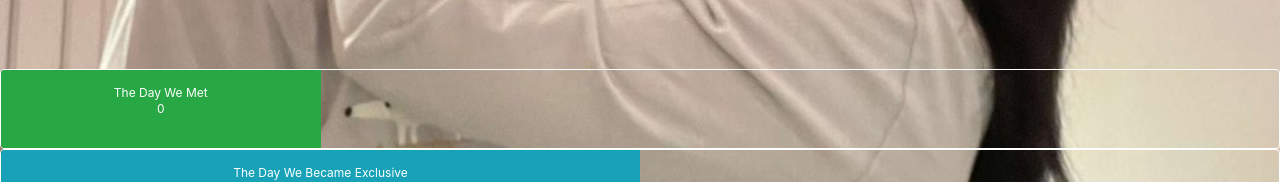
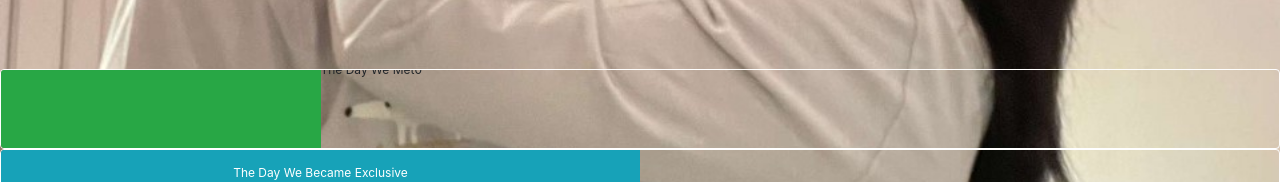
Before and after one commit to DanArmstrong124/danloz, a plain HTML site: page index.html in a window 1280 px wide. Shown: the part 319-501 px from the top of the page. Drawn offline with nearby package versions, Linux system fonts and the light colour scheme.

```diff
--- a/index.html
+++ b/index.html
@@ -23,7 +23,7 @@
     color: white;">Days Until:</h1>
 
     <div class="progress" style="margin-top: 275px;">
-        <div class="progress-bar bg-success" role="progressbar" style="width: 25%" aria-valuenow="25" aria-valuemin="0" aria-valuemax="100"><p>The Day We Met</p><p>0</p></div>
+        <div class="progress-bar bg-success" role="progressbar" style="width: 25%" aria-valuenow="25" aria-valuemin="0" aria-valuemax="100"></div><p>The Day We Met</p><p>0</p>
       </div>
       <div class="progress">
         <div class="progress-bar bg-info" role="progressbar" style="width: 50%" aria-valuenow="50" aria-valuemin="0" aria-valuemax="100"><p>The Day We Became Exclusive</p><p>0</p></div>
```
